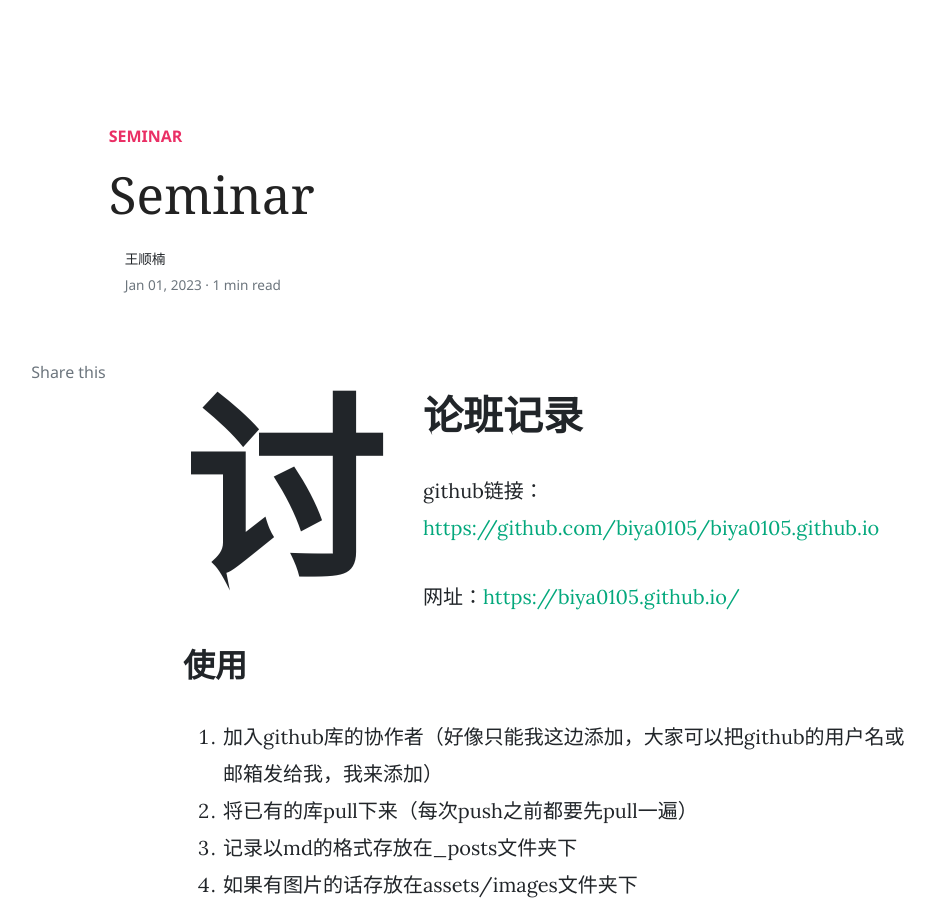
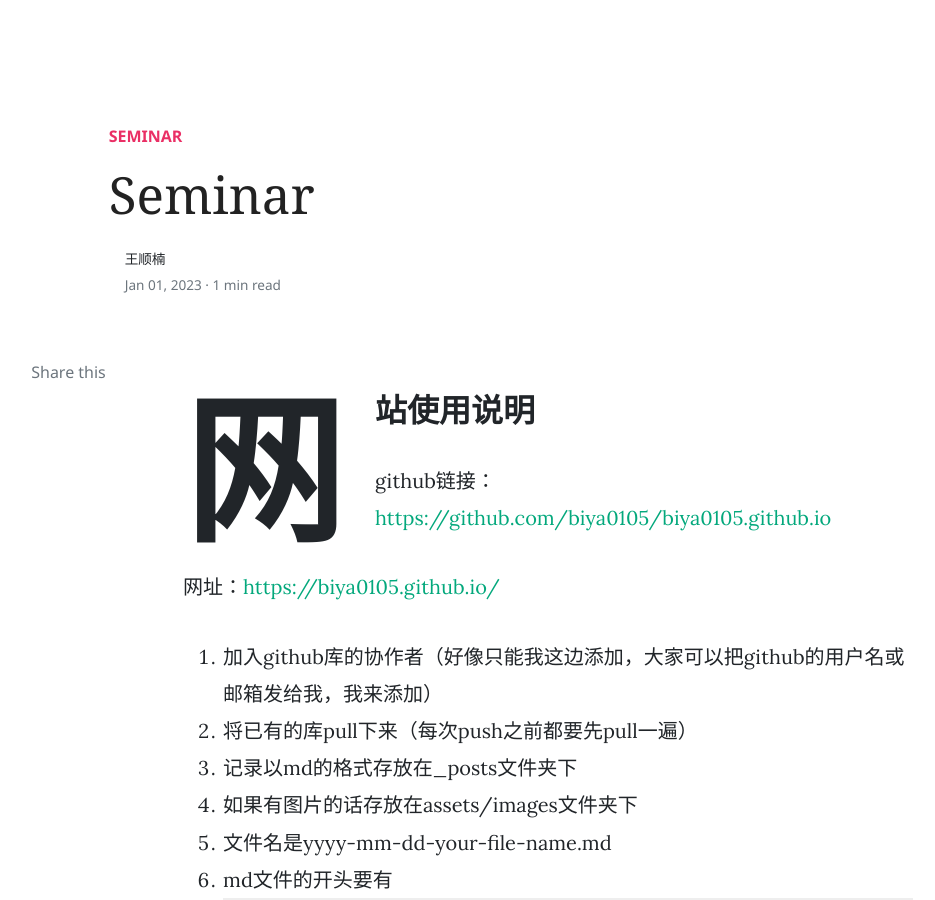
Before and after one commit to biya0105/biya0105.github.io, a Jekyll site: the page built from _posts/2023-01-01-Seminar.md, in a window 1280 px wide and 900 px high. Shown: the whole window, without its empty margins (187-1122 px from the left). Built offline with Jekyll 4.4.1, drawn with Linux system fonts in a browser that asks for light colours; nearby versions of some CDN libraries; comment, search, counter and statistics services are not loaded.

Commit message:
Update 2023-01-01-Seminar.md

```diff
--- a/_posts/2023-01-01-Seminar.md
+++ b/_posts/2023-01-01-Seminar.md
@@ -6,13 +6,11 @@
   tags: [featured]
 ---
 
-# 讨论班记录
+## 网站使用说明
 
 github链接：[https://github.com/biya0105/biya0105.github.io](https://github.com/biya0105/biya0105.github.io)
 
 网址：[https://biya0105.github.io/](https://biya0105.github.io/)
-
-## 使用
 
 1. 加入github库的协作者（好像只能我这边添加，大家可以把github的用户名或邮箱发给我，我来添加）
 2. 将已有的库pull下来（每次push之前都要先pull一遍）
```
